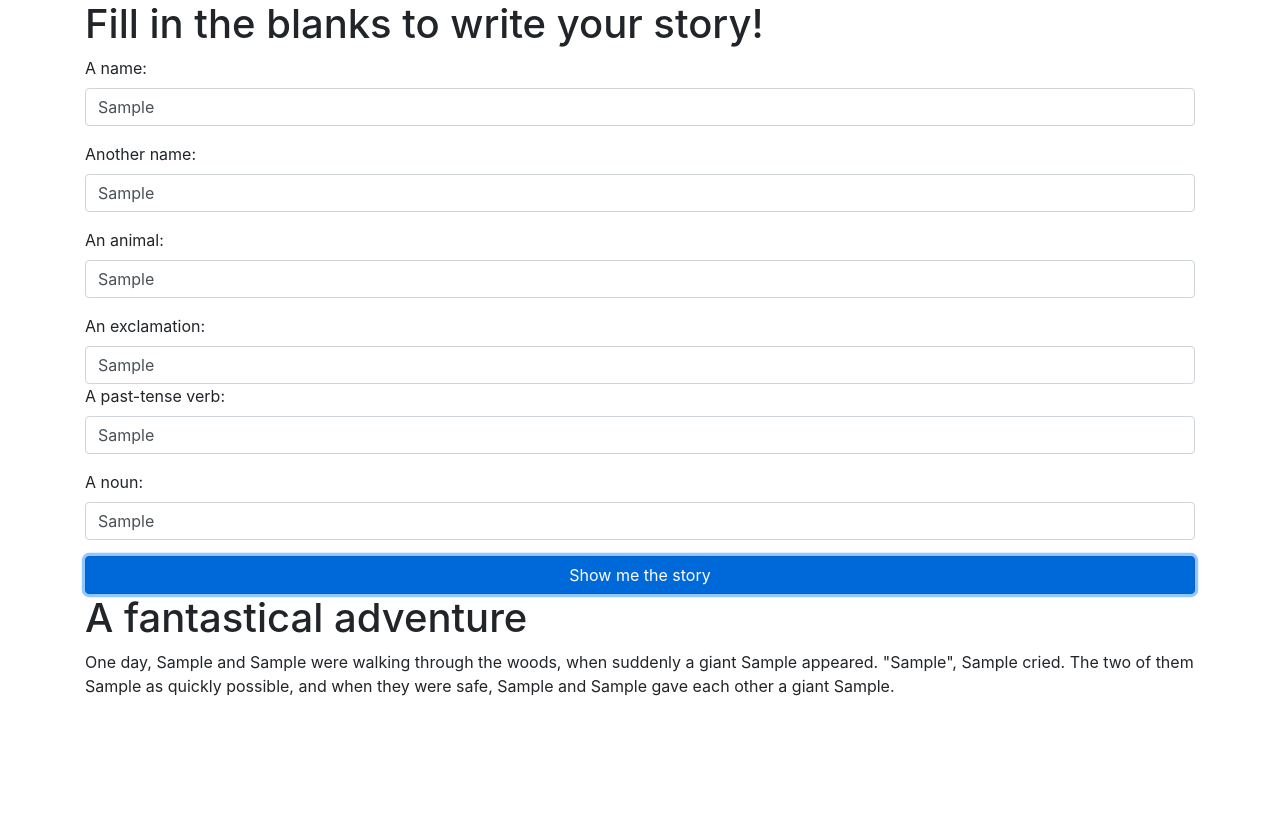
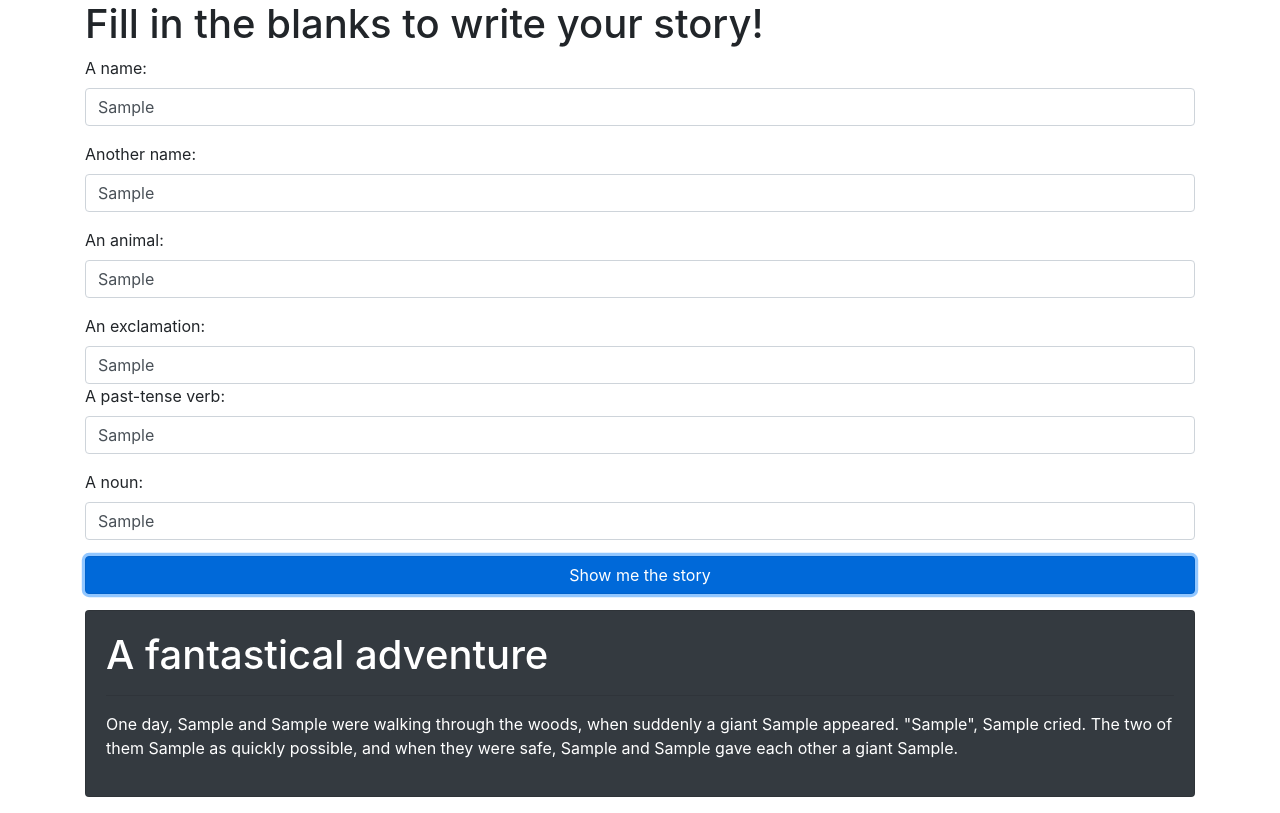
Before and after one commit to Patrick-Dolan/mad-libsV2, a plain HTML site: page index.html in a window 1280 px wide. Both pictures are taken after typing "Sample", "Sample", "Sample", "Sample", "Sample", "Sample" into the empty fields and a click on the button "Show me the story". Drawn offline with Linux system fonts and the light colour scheme.

Commit message:
add story to a card instead of a standard div. added classes to title of story and some styling in css/styles.css to have lrger margins on top and bottom of card

```diff
--- a/css/styles.css
+++ b/css/styles.css
@@ -1,3 +1,7 @@
 #story{
   display: none;
 }
+.card {
+  margin-top: 1em;
+  margin-bottom: 1em;
+}
--- a/index.html
+++ b/index.html
@@ -40,8 +40,10 @@
       </form>
     </div>
     <!--end the overall div for the form-->
-    <div id="story">
-      <h1>A fantastical adventure</h1>
+    <div id="story" class="card bg-dark text-white">
+      <div class="card-body">
+          <h1 class="card-title">A fantastical adventure</h1>
+          <hr>
           <p>
             One day, <span class="person1"></span> and <span class="person2"></span> were walking through the woods, when
             suddenly a giant <span class="animal"></span> appeared. "<span class="exclamation"></span>", <span class="person1">
@@ -50,6 +52,7 @@
           </p>
       </div>
     </div>
+  </div>
   <!--end container-->
 </body>
 </html>
```
Lines whose indentation alone changed are shown as unchanged.
